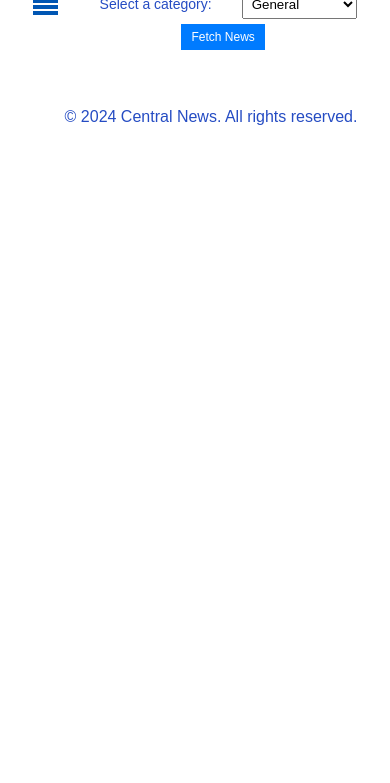
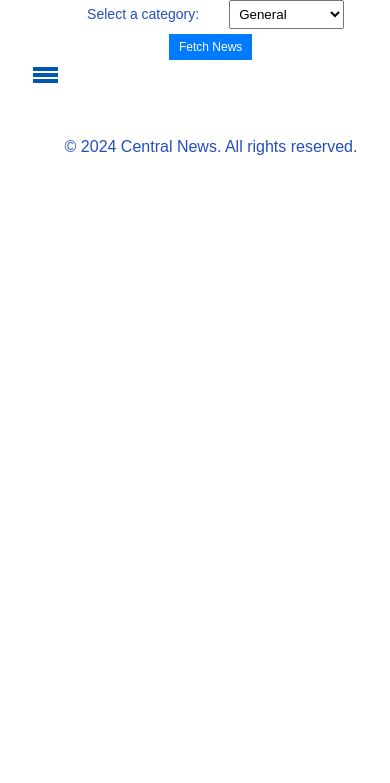
Before and after one commit to cou23001/CentralNews, a website: page src/index.html in a window 390 px wide. Shown: the part 61-844 px from the top of the page. Drawn offline with Linux system fonts and the light colour scheme; no server answers.

Commit message:
update mobile

```diff
--- a/src/css/style.css
+++ b/src/css/style.css
@@ -368,6 +368,12 @@ button:hover {
 
     header {
         position: static;
+        flex-direction: column-reverse;
+        align-items: flex-start;
+    }
+
+    #formContainer {
+        margin-top: 10px;
     }
 
     body {
```
